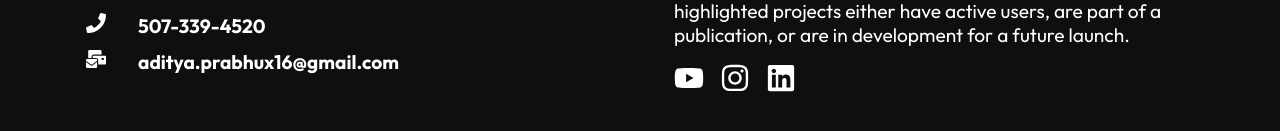
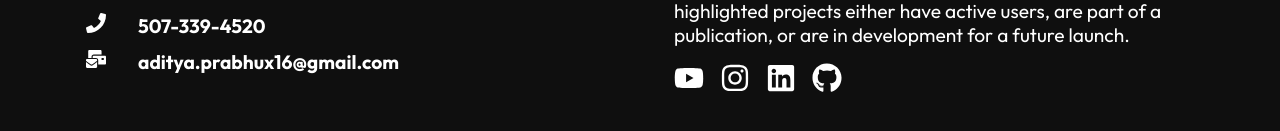
Before and after one commit to adityaprabhu16/react-portfolio, a React (Create React App) app in the folder portfolio-app/: page / in a window 1280 px wide. Shown: the part 3730-3861 px from the top of the page. Built offline with nearby package versions, Linux system fonts and the light colour scheme.

Commit message:
added github url to footer

```diff
--- a/portfolio-app/src/components/Footer.js
+++ b/portfolio-app/src/components/Footer.js
@@ -1,7 +1,7 @@
 import "./FooterStyles.css";
 
 import React from 'react'
-import { FaHome, FaPhone, FaMailBulk, FaYoutube, FaInstagram, FaLinkedin  } from "react-icons/fa";
+import { FaHome, FaPhone, FaMailBulk, FaYoutube, FaInstagram, FaLinkedin, FaGithub } from "react-icons/fa";
 
 const Footer = () => {
   return (
@@ -59,6 +59,15 @@
                         }}
                       />
                   </a>
+                  <a href="https://github.com/adityaprabhu16">
+                    <FaGithub
+                        size={30}
+                        style={{
+                          color: "#fff",
+                          marginRight: "1rem"
+                        }}
+                      />
+                  </a>
                 </div>
             </div>
         </div>
```
